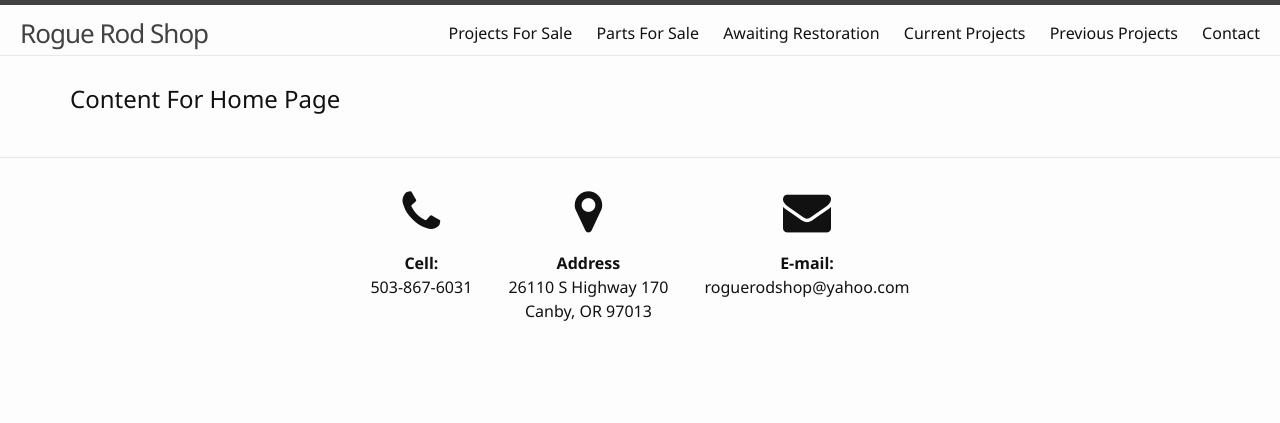
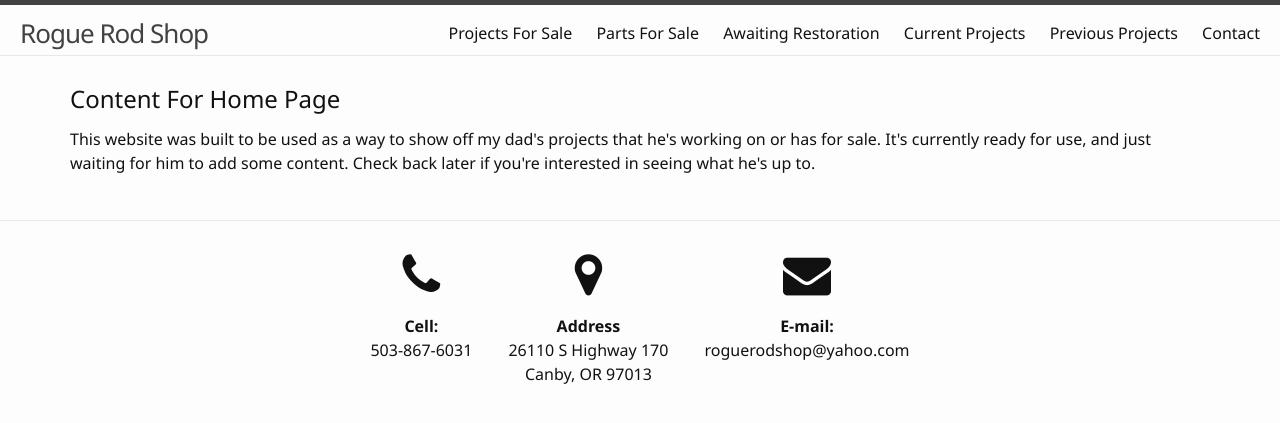
Before and after one commit to roguerodshop/roguerodshop.github.io, a Jekyll site: the page built from index.md, in a window 1280 px wide. Shown: the top 423 px of the page. Built offline with Jekyll 4.4.1, drawn with Linux system fonts in a browser that asks for light colours; nearby versions of some CDN libraries.

Commit message:
Rogue Commit: M	Gemfile.lock M	index.md

```diff
--- a/index.md
+++ b/index.md
@@ -4,4 +4,9 @@ layout: default
 
 <div class="home">
   <h3>Content For Home Page</h3>
+  <p>
+    This website was built to be used as a way to show off my dad's projects that he's working on
+    or has for sale. It's currently ready for use, and just waiting for him to add some content.
+    Check back later if you're interested in seeing what he's up to.
+  </p>
 </div>
```
Also changed, not shown: Gemfile.lock.
